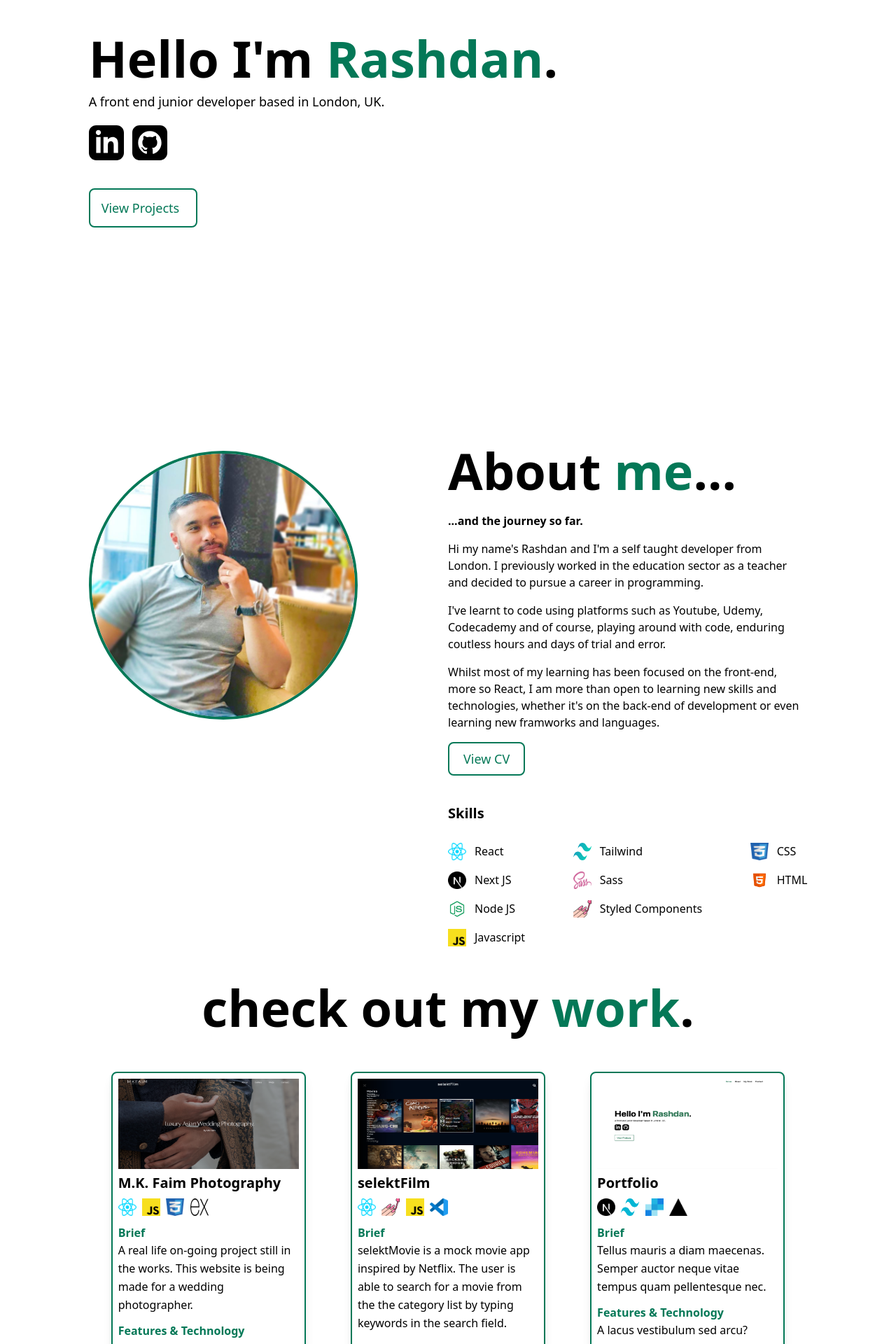
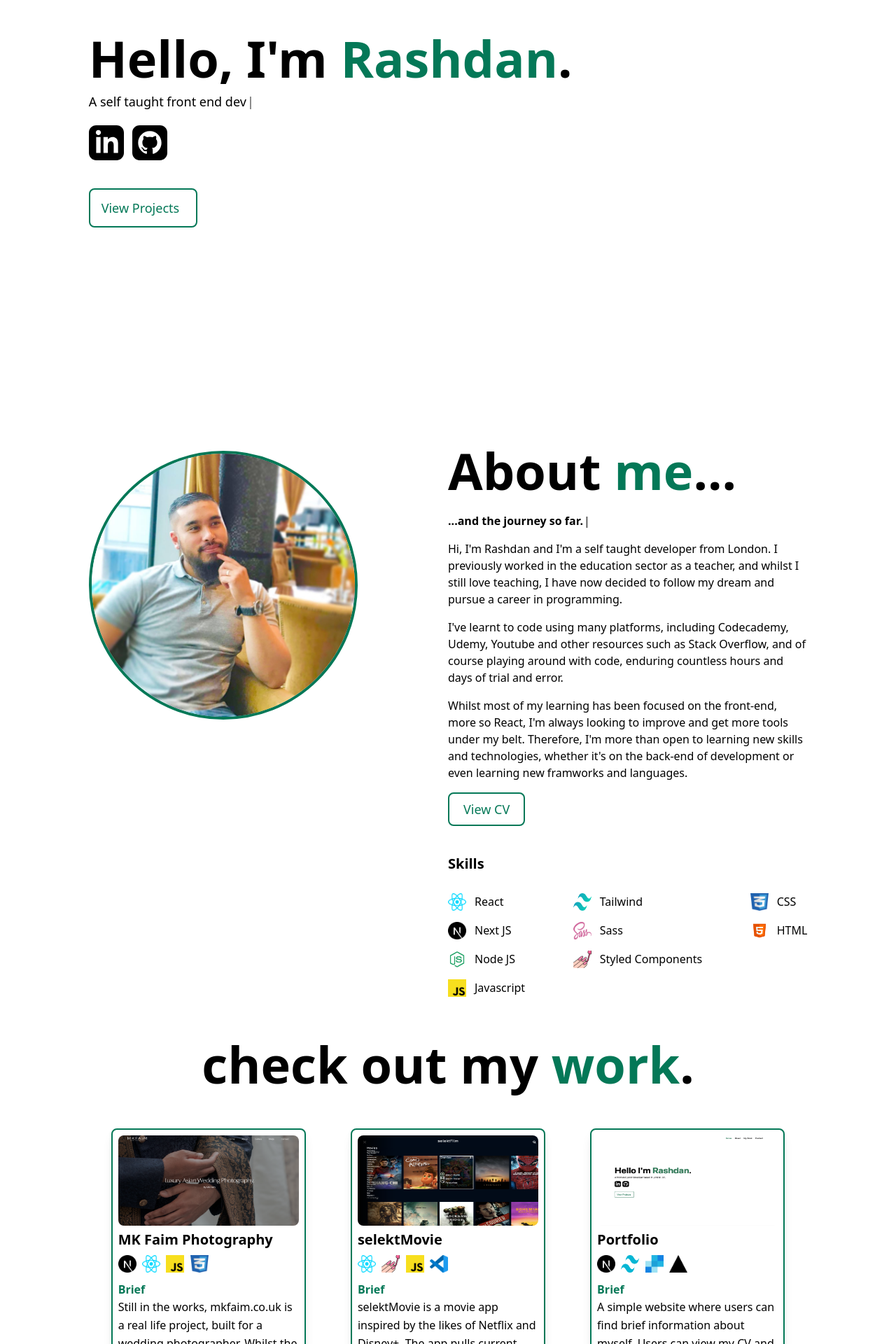
Before and after one commit to rashdanm/portfolio, a Next.js app: page / in a window 1280 px wide. Shown: the part 220-2140 px from the top of the page at 70% size. Built offline with nearby package versions, Linux system fonts and the light colour scheme.

Commit message:
type writer effect and css + text adjustments

```diff
--- a/components/About.js
+++ b/components/About.js
@@ -1,12 +1,13 @@
 import Image from "next/image";
 import rashdan from "../assets/rashdan.jpg";
 import Skill from "./Skill";
+import Typewriter from "typewriter-effect";
 
 const About = () => {
   return (
     <div
       id="about"
-      className="flex flex-col w-full px-5 pb-5 bg-white lg:justify-center lg:flex-row lg:h-screen"
+      className="flex flex-col w-full px-5 pb-5 bg-white lg:justify-center lg:flex-row xl:h-screen"
     >
       <div className="flex flex-col justify-center mt-10 lg:w-1/2 lg:justify-start lg:pt-6 ">
         <div className="border-4 border-green-700 rounded-full w-96 h-96 ">
@@ -29,24 +30,42 @@ const About = () => {
           </span>
           ...
         </h2>
-        <h3 className="pb-4 font-semibold">...and the journey so far.</h3>
+        {/* <h3 className="pb-4 font-semibold">...and the rode to code.</h3> */}
+        <div className="pb-4 font-semibold">
+          <Typewriter
+            options={{
+              autoStart: true,
+              delay: 5000,
+              loop: true,
+              delay: 40,
+              strings: [
+                "...and the rode to code.",
+                "...and the journey so far.",
+              ],
+            }}
+          />
+        </div>
+
         <p className="pb-4">
-          Hi my name's Rashdan and I'm a self taught developer from London. I
-          previously worked in the education sector as a teacher and decided to
-          pursue a career in programming.
+          Hi, I'm Rashdan and I'm a self taught developer from London. I
+          previously worked in the education sector as a teacher, and whilst I
+          still love teaching, I have now decided to follow my dream and pursue
+          a career in programming.
         </p>
         <p className="pb-4">
-          I've learnt to code using platforms such as Youtube, Udemy, Codecademy
-          and of course, playing around with code, enduring coutless hours and
-          days of trial and error.
+          I've learnt to code using many platforms, including Codecademy, Udemy,
+          Youtube and other resources such as Stack Overflow, and of course
+          playing around with code, enduring countless hours and days of trial
+          and error.
         </p>
         <p className="pb-4">
           Whilst most of my learning has been focused on the front-end, more so
-          React, I am more than open to learning new skills and technologies,
+          React, I'm always looking to improve and get more tools under my belt.
+          Therefore, I'm more than open to learning new skills and technologies,
           whether it's on the back-end of development or even learning new
           framworks and languages.
         </p>
-        <button class="p-2 pl-5 pr-5 bg-transparent border-2 border-green-700 text-green-700 text-lg rounded-lg hover:bg-green-700 hover:text-gray-100 focus:border-4 focus:border-green-700">
+        <button class="p-2 pl-5 pr-5 pt-2 bg-transparent border-2 border-green-700 text-green-700 text-lg rounded-lg hover:bg-green-700 hover:text-gray-100 focus:border-4 focus:border-green-700 transition-color duration-300">
           <a
             href="/document.pdf"
             alt="alt text"
--- a/components/Form/Form.js
+++ b/components/Form/Form.js
@@ -92,7 +92,7 @@ const Form = () => {
   };
   return (
     <form
-      className="flex flex-col w-full px-1 py-8 bg-white rounded-lg lg:w-3/4"
+      className="flex flex-col w-full px-1 py-8 bg-white rounded-lg lg:w-full"
       onSubmit={handleSubmit}
     >
       <Label labelFor="name" value="Name" />
--- a/components/HomeScreen.js
+++ b/components/HomeScreen.js
@@ -1,22 +1,40 @@
 import { Link } from "react-scroll";
+import Typewriter from "typewriter-effect";
 
 const HomeScreen = () => {
   return (
     <div
       id="home"
-      className="bg-white flex flex-col justify-center w-full h-screen px-5"
+      className="flex flex-col justify-center w-full h-screen px-5 bg-white"
     >
       <div className="py-3 font-bold text-7xl">
-        Hello I'm
-        <span className="text-green-700"> Rashdan</span>.
+        Hello, I'm <></>
+        <div className="inline-block text-green-700 md:hover:animate-bounce">
+          Rashdan
         </div>
-      <p className="text-lg">
-        A front end junior developer based in London, UK.
-      </p>
+        .
+      </div>
+      <div className="text-lg">
+        {/* A front end junior developer based in London, UK. */}
+        <Typewriter
+          options={{
+            autoStart: true,
+            delay: 5000,
+            loop: true,
+            delay: 40,
+            strings: "A self taught front end developer based in London, UK.",
+          }}
+        />
+      </div>
       <div className="flex pt-5">
         <div className="pr-3 hover:text-red-700">
+          <a
+            href="https://www.linkedin.com/in/rashdan-muhammad-581316227/"
+            target="_blank"
+            rel="noopener noreferrer"
+          >
             <svg
-            className="text-black fill-current hover:text-green-700 cursor-pointer"
+              className="text-black duration-300 cursor-pointer fill-current hover:text-green-700 transition-color"
               xmlns="http://www.w3.org/2000/svg"
               width="50"
               height="50"
@@ -24,10 +42,16 @@ const HomeScreen = () => {
             >
               <path d="M19 0h-14c-2.761 0-5 2.239-5 5v14c0 2.761 2.239 5 5 5h14c2.762 0 5-2.239 5-5v-14c0-2.761-2.238-5-5-5zm-11 19h-3v-11h3v11zm-1.5-12.268c-.966 0-1.75-.79-1.75-1.764s.784-1.764 1.75-1.764 1.75.79 1.75 1.764-.783 1.764-1.75 1.764zm13.5 12.268h-3v-5.604c0-3.368-4-3.113-4 0v5.604h-3v-11h3v1.765c1.396-2.586 7-2.777 7 2.476v6.759z" />
             </svg>
+          </a>
         </div>
         <div>
+          <a
+            href="https://github.com/rashdanm"
+            target="_blank"
+            rel="noopener noreferrer"
+          >
             <svg
-            className="text-black fill-current hover:text-green-700 cursor-pointer"
+              className="text-black duration-300 cursor-pointer fill-current hover:text-green-700 transition-color"
               xmlns="http://www.w3.org/2000/svg"
               width="50"
               height="50"
@@ -35,11 +59,12 @@ const HomeScreen = () => {
             >
               <path d="M19 0h-14c-2.761 0-5 2.239-5 5v14c0 2.761 2.239 5 5 5h14c2.762 0 5-2.239 5-5v-14c0-2.761-2.238-5-5-5zm-4.466 19.59c-.405.078-.534-.171-.534-.384v-2.195c0-.747-.262-1.233-.55-1.481 1.782-.198 3.654-.875 3.654-3.947 0-.874-.312-1.588-.823-2.147.082-.202.356-1.016-.079-2.117 0 0-.671-.215-2.198.82-.64-.18-1.324-.267-2.004-.271-.68.003-1.364.091-2.003.269-1.528-1.035-2.2-.82-2.2-.82-.434 1.102-.16 1.915-.077 2.118-.512.56-.824 1.273-.824 2.147 0 3.064 1.867 3.751 3.645 3.954-.229.2-.436.552-.508 1.07-.457.204-1.614.557-2.328-.666 0 0-.423-.768-1.227-.825 0 0-.78-.01-.055.487 0 0 .525.246.889 1.17 0 0 .463 1.428 2.688.944v1.489c0 .211-.129.459-.528.385-3.18-1.057-5.472-4.056-5.472-7.59 0-4.419 3.582-8 8-8s8 3.581 8 8c0 3.533-2.289 6.531-5.466 7.59z" />
             </svg>
+          </a>
         </div>
       </div>
       <div className="pt-10">
         <Link activeClass="active" to="work" spy={true} smooth={true}>
-          <button class=" py-3 pl-4 pr-6 bg-transparent border-2 border-green-700 text-green-700 text-lg rounded-lg hover:bg-green-700 hover:text-gray-100 focus:border-4 focus:border-green-700">
+          <button class=" py-3 pl-4 pr-6 bg-transparent border-2 border-green-700 text-green-700 text-lg rounded-lg hover:bg-green-700 hover:text-gray-100 focus:border-4 focus:border-green-700 transition-color duration-300 md:hover:animate-bounce">
             View Projects
           </button>
         </Link>
--- a/components/MyWork.js
+++ b/components/MyWork.js
@@ -1,18 +1,20 @@
 import ProjectCard from "./ProjectCard";
 import projectInfo from "../data/projectInfo";
+import Typewriter from "typewriter-effect";
 
 const MyWork = () => {
   return (
     <div
       id="work"
-      className="flex flex-col items-center justify-center w-full px-5 bg-white lg:h-screen"
+      className="flex flex-col items-center justify-center w-full px-5 pt-6 bg-white"
     >
-      <div className="pb-6 font-bold text-7xl">
+      <div className="pb-6 font-bold text-7xl md:pt-20">
         check out my <span className="text-green-700">work</span>.
       </div>
       <div className="flex flex-col items-center justify-center w-full lg:items-start lg:justify-items-center lg:flex lg:flex-row">
         {projectInfo.map((item) => (
           <ProjectCard
+            key={item.id}
             title={item.title}
             project={item.file}
             brief={item.brief}
@@ -24,7 +26,18 @@ const MyWork = () => {
           />
         ))}
       </div>
-      <div className="py-10">More projects coming soon...</div>
+      {/* <div className="py-10">More projects coming soon...</div> */}
+      <div className="py-10">
+        <Typewriter
+          options={{
+            autoStart: true,
+            start: 3000,
+            loop: false,
+            delay: 6000,
+            strings: "More projects coming soon...",
+          }}
+        />
+      </div>
     </div>
   );
 };
--- a/components/ProjectCard.js
+++ b/components/ProjectCard.js
@@ -20,7 +20,7 @@ const ProjectCard = ({
             alt="Image Size 720x400"
           /> */}
           <Image
-            className=""
+            className="rounded-lg"
             src={`/images/projects/${project}.png`}
             alt="skillsLogo"
             height={350}
@@ -30,26 +30,26 @@ const ProjectCard = ({
           <h2 class="text-xl text-black title-font mb-2 font-bold">{title}</h2>
           <div class="w-1/2 flex justify-between">
             <Image
-              className=""
+              className="hover:animate-spin"
               src={`/images/logos/${icon1}.png`}
               alt="skillsLogo"
               height={25}
               width={26}
             />
             <Image
-              className=""
+              className="hover:animate-spin"
               src={`/images/logos/${icon2}.png`}
               height={25}
               width={26}
             />
             <Image
-              className=""
+              className="hover:animate-spin"
               src={`/images/logos/${icon3}.png`}
               height={25}
               width={26}
             />
             <Image
-              className=""
+              className="hover:animate-spin"
               src={`/images/logos/${icon4}.png`}
               height={25}
               width={26}
--- a/data/projectInfo.js
+++ b/data/projectInfo.js
@@ -3,23 +3,25 @@ const projectInfo = [
     id: 1,
     file: "project1",
     image: "mkfaim",
-    title: "M.K. Faim Photography",
+    title: "MK Faim Photography",
     brief:
-      "A real life on-going project still in the works. This website is being made for a wedding photographer.",
-    features: "A lacus vestibulum sed arcu?",
-    icon1: "reactjs",
-    icon2: "javascript",
-    icon3: "css",
-    icon4: "express",
+      "Still in the works, mkfaim.co.uk is a real life project, built for a wedding photographer. Whilst the website is still under development, users are still able to view the photographer's work and make enquiries via a fully functional contact form.",
+    features:
+      "This webiste was created using Next JS React Framework. Next router has been used for page navigation.",
+    icon1: "nextjs",
+    icon2: "reactjs",
+    icon3: "javascript",
+    icon4: "css",
   },
   {
     id: 2,
     file: "project2",
     image: "selektFilm",
-    title: "selektFilm",
+    title: "selektMovie",
     brief:
-      "selektMovie is a mock movie app inspired by Netflix. The user is able to search for a movie from the the category list by typing keywords in the search field.",
-    features: "This app users data from the tmdb api.  ",
+      "selektMovie is a movie app inspired by the likes of Netflix and Disney+. The app pulls current and up to date movie data from the TMDB API. Users are able to search for a movie from the the category list or by typing keywords in the search field.",
+    features:
+      "selektMovie was created using React along with Styled-components. The smooth transition and navigation between categories was achieved using react-scroll.",
     icon1: "reactjs",
     icon2: "styledcomp",
     icon3: "javascript",
@@ -31,8 +33,9 @@ const projectInfo = [
     image: "Portfolio",
     title: "Portfolio",
     brief:
-      "Tellus mauris a diam maecenas. Semper auctor neque vitae tempus quam pellentesque nec.",
-    features: "A lacus vestibulum sed arcu?",
+      "A simple website where users can find brief information about myself. Users can view my CV and preview some of my work along with the link to the git repository. Stay connected by clicking the Linkin icon.  Users can also drop me a message via the contact form or email me directly at hello@rashdan.co.uk",
+    features:
+      "My portfolio was built with Next JS and Tailwind css for styling. Some of the tools used to create animations and transitions include Framer and Typewriter.",
     icon1: "nextjs",
     icon2: "tailwind",
     icon3: "sendgrid",
--- a/package.json
+++ b/package.json
@@ -12,7 +12,8 @@
     "next": "12.0.4",
     "react": "17.0.2",
     "react-dom": "17.0.2",
-    "react-scroll": "^1.8.4"
+    "react-scroll": "^1.8.4",
+    "typewriter-effect": "^2.18.2"
   },
   "devDependencies": {
     "autoprefixer": "^10.4.0",
```
Also changed, not shown: components/Contact.js (+18 -6 lines), components/Skill.js (+4 -4 lines), 1 other file (tests, documents, lock files or other folders). Lines whose indentation alone changed are shown as unchanged.
